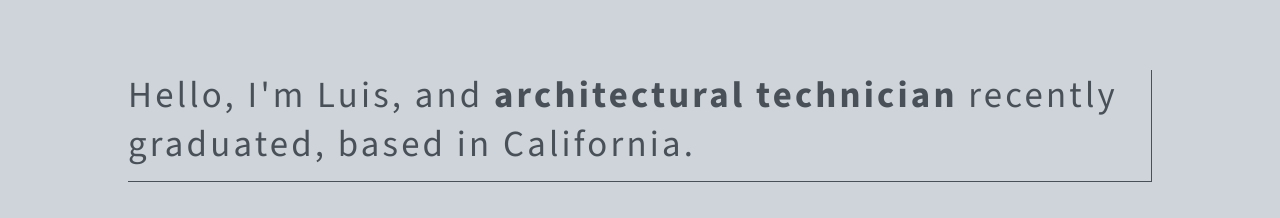
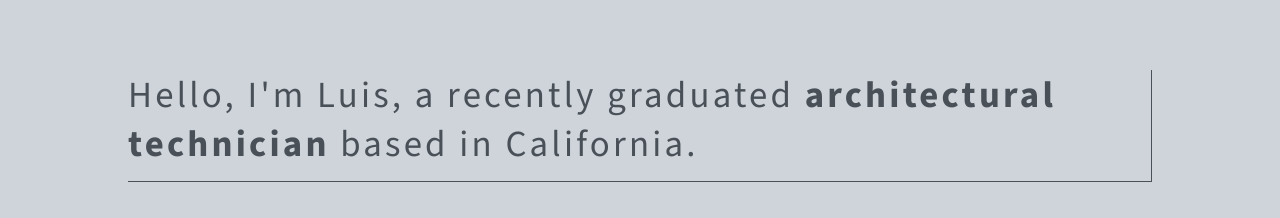
Before and after one commit to adamant-apprentice/luis.github.io, a plain HTML site: page index.html in a window 1280 px wide. Shown: the part 150-368 px from the top of the page. Drawn offline with nearby package versions, Linux system fonts and the light colour scheme; a web font is replaced by a local one.

Commit message:
change in description

```diff
--- a/index.html
+++ b/index.html
@@ -18,8 +18,7 @@
         </nav>
     </div>
         <div class="description">
-            <p>Hello,
-                I'm Luis, and <span>architectural technician</span> recently graduated, based in California.</p>
+            <p>Hello, I'm Luis, a recently graduated <span>architectural technician</span> based in California.</p>
         </div>
     </header>
 
```
